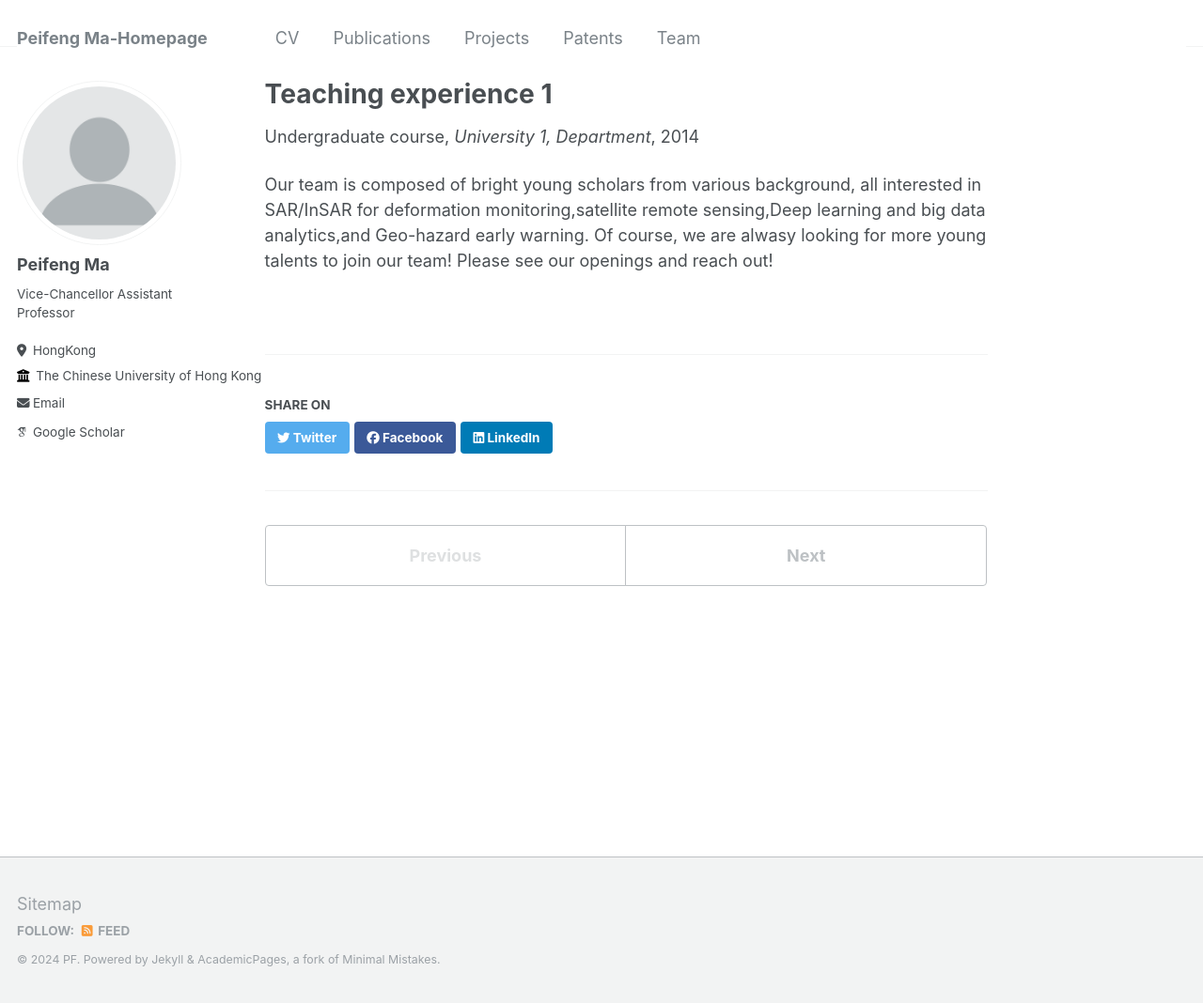
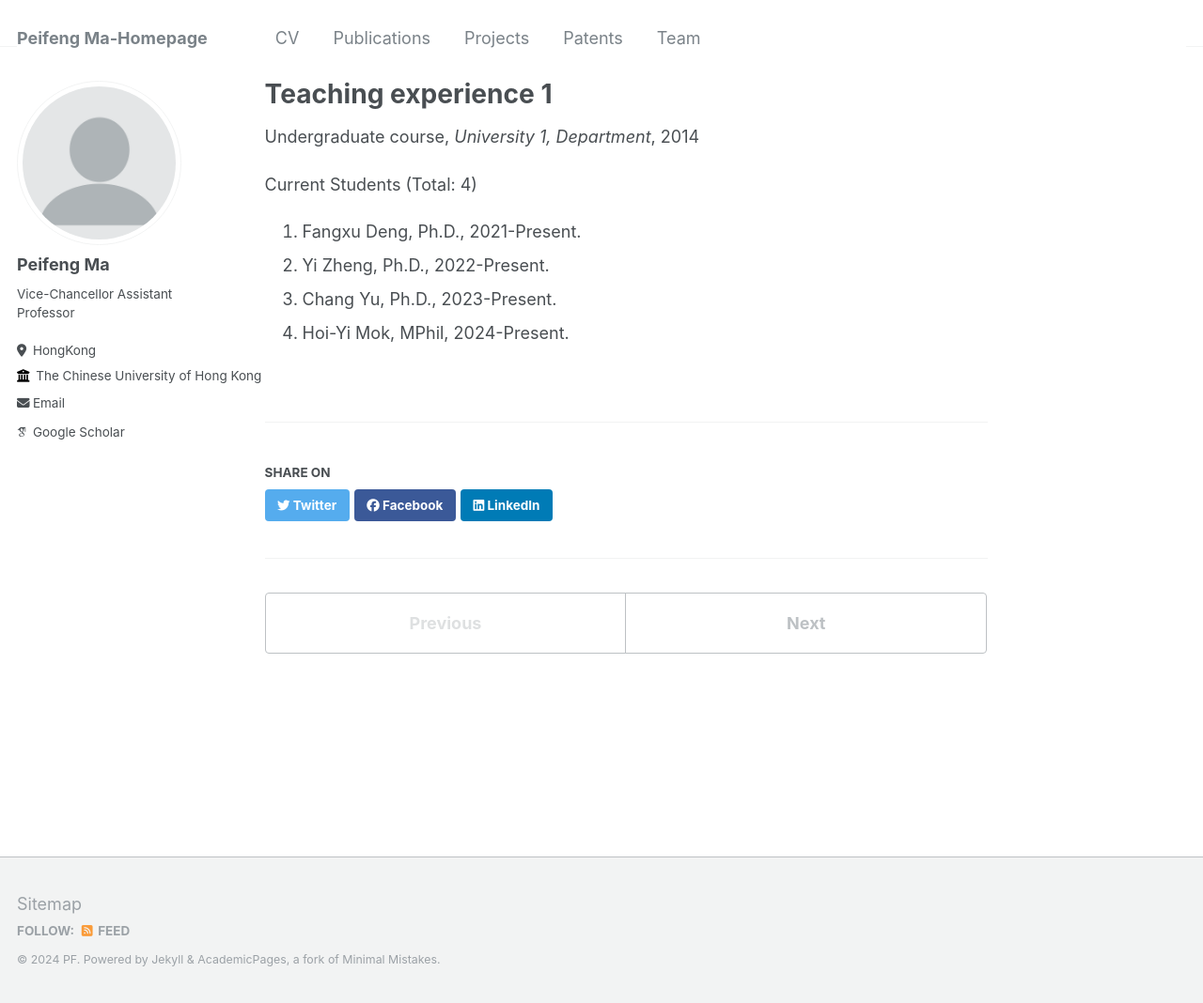
Before and after one commit to pfMA03/peifengMa, a Jekyll site: the page built from _teaching/2014-spring-teaching-1.md, in a window 1280 px wide and 1068 px high. Shown: the whole window at 94% size. Built offline with Jekyll 4.4.1, drawn with Linux system fonts in a browser that asks for light colours; some web fonts are replaced.

Commit message:
Update 2014-spring-teaching-1.md

```diff
--- a/_teaching/2014-spring-teaching-1.md
+++ b/_teaching/2014-spring-teaching-1.md
@@ -8,4 +8,8 @@ date: 2014-01-01
 location: "City, Country"
 ---
 
-Our team is composed of bright young scholars from various background, all interested in SAR/InSAR for deformation monitoring,satellite remote sensing,Deep learning and big data analytics,and Geo-hazard early warning. Of course, we are alwasy looking for more young talents to join our team! Please see our openings and reach out!
+Current Students (Total: 4)
+1. Fangxu Deng, Ph.D., 2021-Present.
+1. Yi Zheng, Ph.D., 2022-Present.
+1. Chang Yu, Ph.D., 2023-Present.
+1. Hoi-Yi Mok, MPhil, 2024-Present.
```
